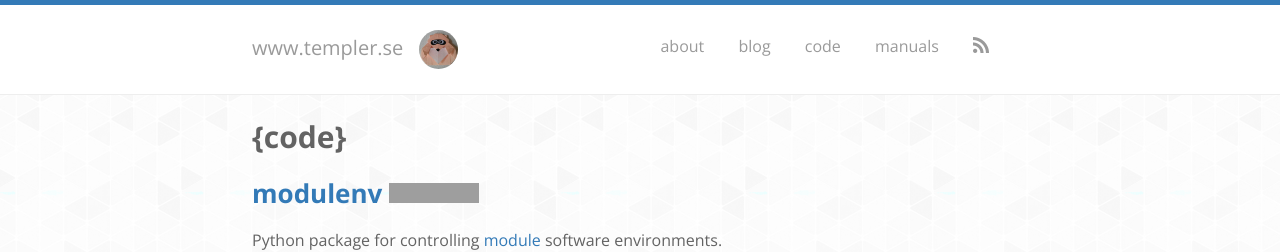
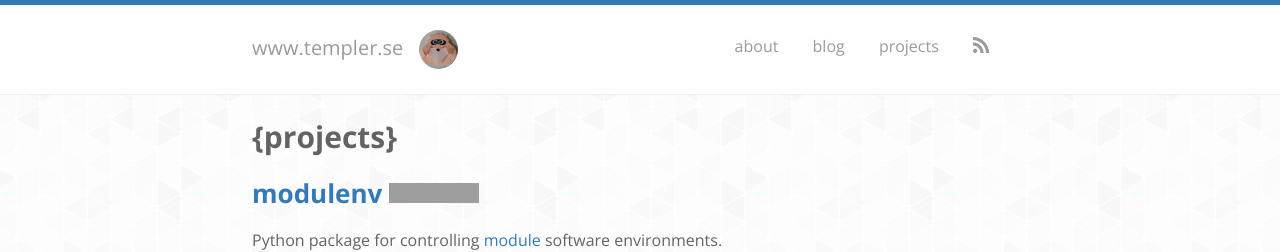
Before and after one commit to pmdbio/setempler.github.io, a Jekyll site: the page built from projects/index.md, in a window 1280 px wide. Shown: the top 252 px of the page. Built offline with Jekyll 4.4.1, drawn with Linux system fonts in a browser that asks for light colours; nearby versions of some CDN libraries; some web fonts are replaced; our own code applies the rules of GitHub Pages for plain Markdown files; grey boxes are pictures that could not be loaded.

Commit message:
drop manuals; rename code 2 projects

```diff
--- a/_config.yml
+++ b/_config.yml
@@ -19,16 +19,8 @@ navbar:
     title: about
   - slug: blog
     title: blog
-  - slug: code
-    title: code
-  - slug: manuals
-    title: manuals
-collections:
-  manuals:
-    permalink: /manuals/:title
-    output: true
-exclude:
-  - "*.Rmd"
+  - slug: projects
+    title: projects
 #safe: true
 #lsi: false
 
--- a/projects/index.md
+++ b/projects/index.md
@@ -2,7 +2,7 @@
 layout: default
 ---
 
-# {code}
+# {projects}
 
 ## [modulenv][me_gh]{:target="_blank"} [![github.com/setempler/modulenv/releases/latest][me_ghr_svg]][me_ghr]
 Python package for controlling [module][mod] software environments.
```
